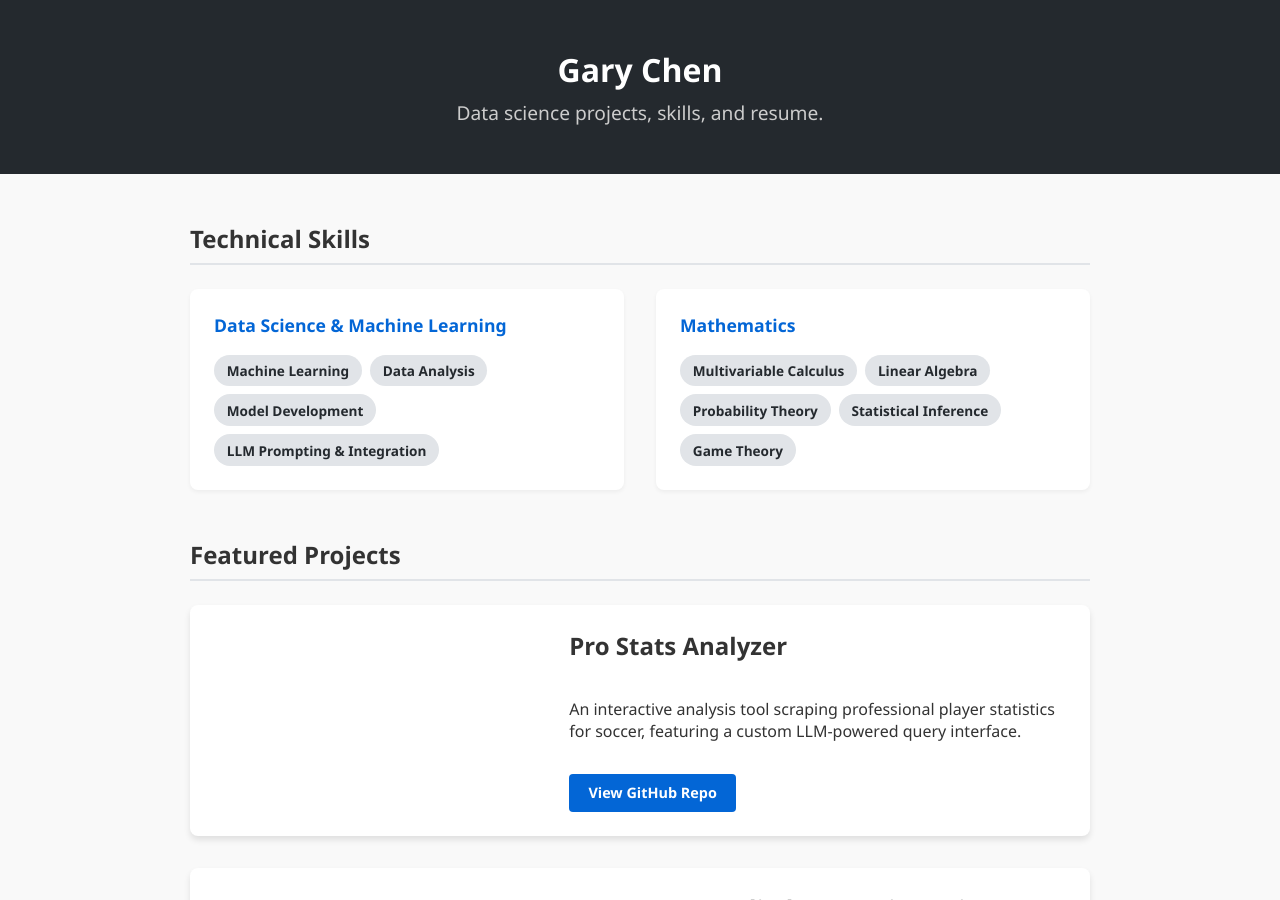
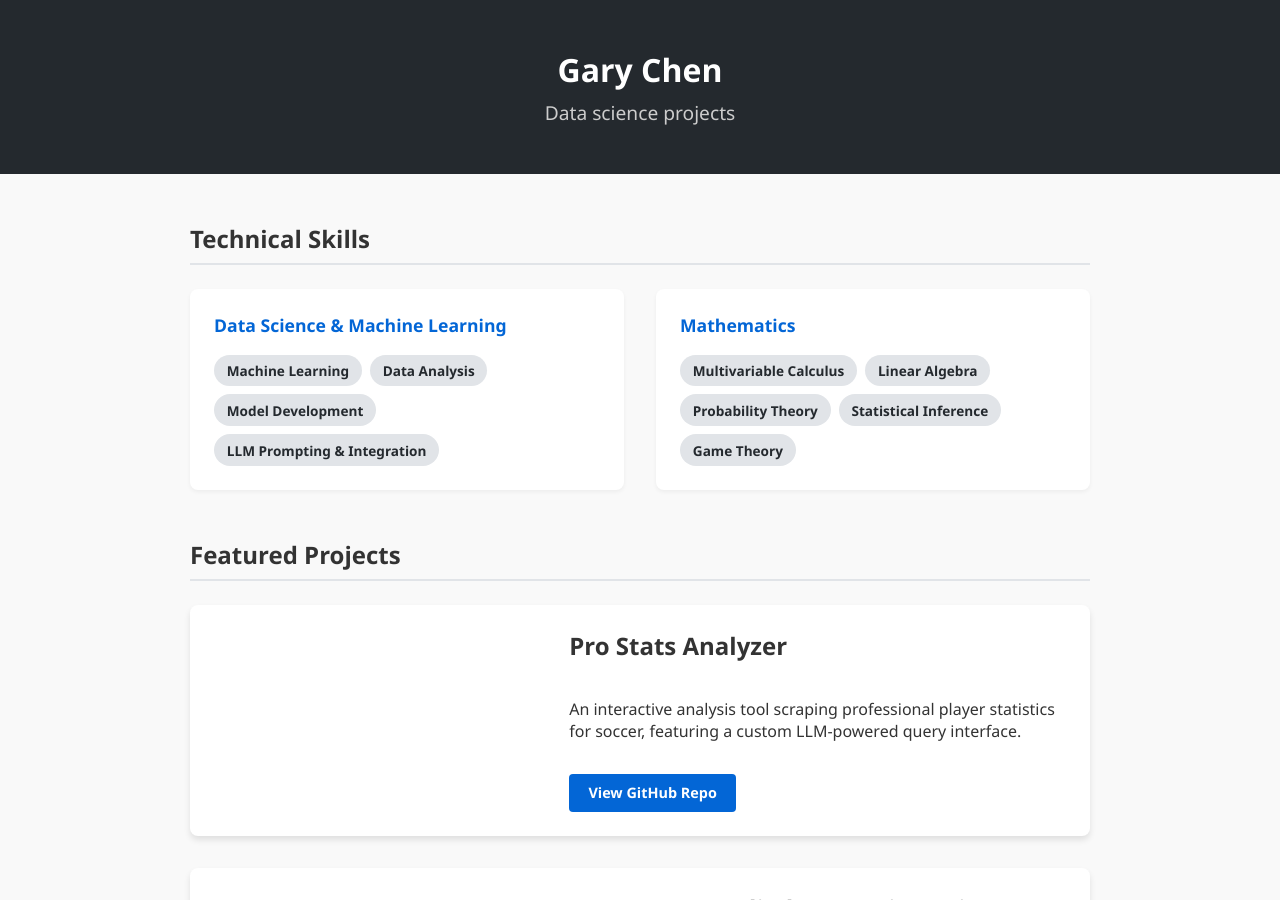
Before and after one commit to Gary-XC/Gary-XC.github.io, a Jekyll site: the page built from index.html, in a window 1280 px wide and 900 px high. Built offline with Jekyll 4.4.1, drawn with Linux system fonts in a browser that asks for light colours.

Commit message:
Update description in _config.yml to remove skills and resume references

```diff
--- a/_config.yml
+++ b/_config.yml
@@ -1,2 +1,2 @@
 title: "Gary Chen — Data Science Portfolio"
-description: "Data science projects, skills, and resume."
+description: "Data science projects"
```
